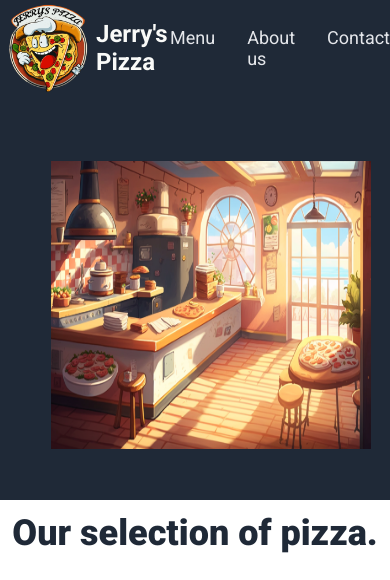
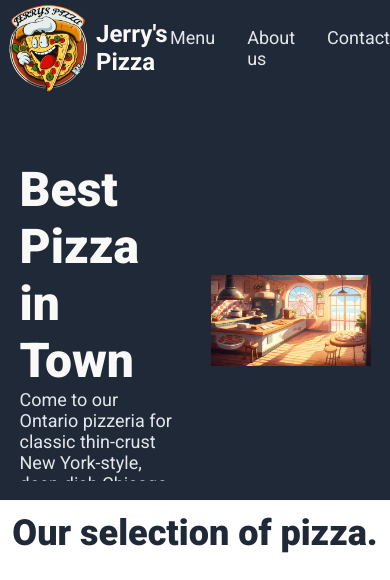
Before and after one commit to jaco8060/brochure-website, a plain HTML site: page index.html in a window 390 px wide. Shown: the top 580 px of the page. Drawn offline with Linux system fonts and the light colour scheme.

Commit message:
Fix bugs for mobile device -
Now compatible with the phone using only flexbox

```diff
--- a/css/styles.css
+++ b/css/styles.css
@@ -7,7 +7,6 @@ html {
   margin: 0;
   box-sizing: border-box;
   /* scroll-behavior: smooth; */
-
 }
 
 body {
@@ -32,14 +31,18 @@ body {
   width: 6rem;
 }
 .pizza-interior {
-  min-height: auto;
-  width: 100%;
-  height: auto;
+  min-height: 0;
+  /* width: 100%; */
+  /* height: auto; */
   max-width: 25rem;
   max-height: 18rem;
-  min-width: 20rem;
-  display: flex;
-  flex-shrink: 2;
+  min-width: 10rem;
+  /* display: flex; */
+  /* flex-shrink: 2; */
+  /* height: auto; */
+  width: auto;
+  /* max-width: 300px; */
+  /* max-height: 300px; */
 }
 .pizza-interior:hover {
   filter: drop-shadow(0 0 0.75rem crimson);
@@ -70,9 +73,9 @@ body {
 
 .container-header-middle {
   display: flex;
-  justify-content: center;
+  align-items: center;
   gap: 2rem;
-  padding: 5%;
+  margin: 5%;
 }
 
 .hero {
@@ -131,7 +134,7 @@ body {
   display: flex;
   flex-direction: column;
   justify-content: center;
-  margin-top: 3%;
+  padding-top: 3%;
   gap: 3rem;
 }
 
@@ -209,6 +212,10 @@ body {
 .contact-order {
   display: flex;
   justify-content: space-around;
+  gap: 5px;
+}
+.contact-info {
+    min-width: 20rem;
 }
 .contact-container {
   background-color: #3882f6;
```
